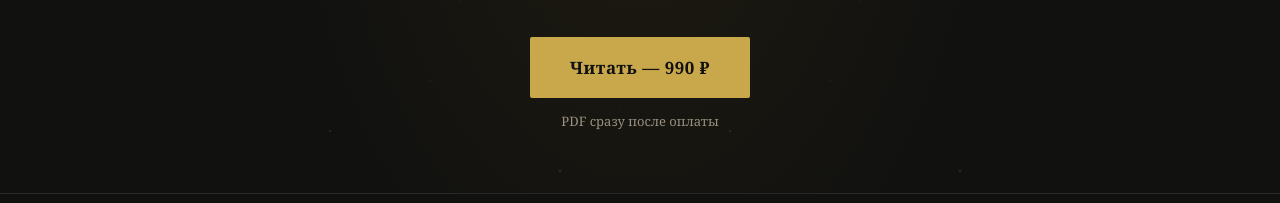
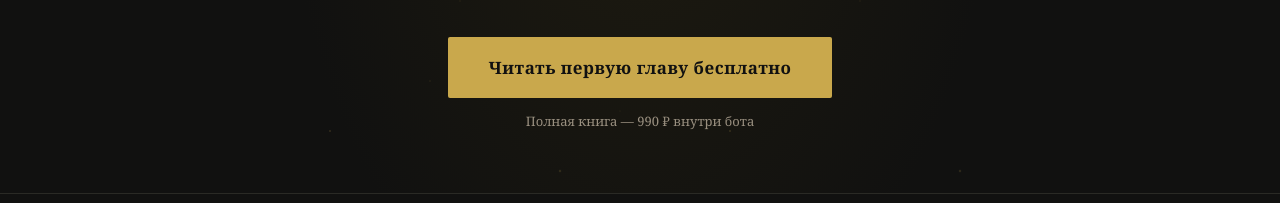
Before and after one commit to natalapsenickins-hash/lichnoednobook, a plain HTML site: page index.html in a window 1280 px wide. Shown: the part 749-952 px from the top of the page. Drawn offline with Linux system fonts and the light colour scheme.

Commit message:
Update links and text for book promotion

```diff
--- a/index.html
+++ b/index.html
@@ -316,8 +316,8 @@
     «Личное дно». Книга о женском высокофункциональном алкоголизме.<br>
     От первого лица. Без прикрас.
   </p>
-  <a href="https://t.me/lichnoedno_bot" class="btn">Читать — 990 ₽</a>
-  <p class="btn-note">PDF сразу после оплаты</p>
+  <a href="https://t.me/lichnoedno_bot" class="btn">Читать первую главу бесплатно</a>
+  <p class="btn-note">Полная книга — 990 ₽ внутри бота</p>
 </section>
 
 <hr class="divider" />
@@ -396,7 +396,7 @@
   <h2>Это не про мгновенное спасение. Это про то, что происходит на самом деле, и что с этим можно сделать.</h2>
   <p class="buy-sub">PDF сразу после оплаты. Безопасная оплата через ЮKassa.</p>
   <p class="price-tag">990 ₽</p>
-  <a href="https://t.me/lichnoedno_bot" class="btn">Читать книгу</a>
+  <a href="https://t.me/lichnoedno_bot" class="btn">Читать первую главу бесплатно</a>
 </div>
 
 <footer>
```
